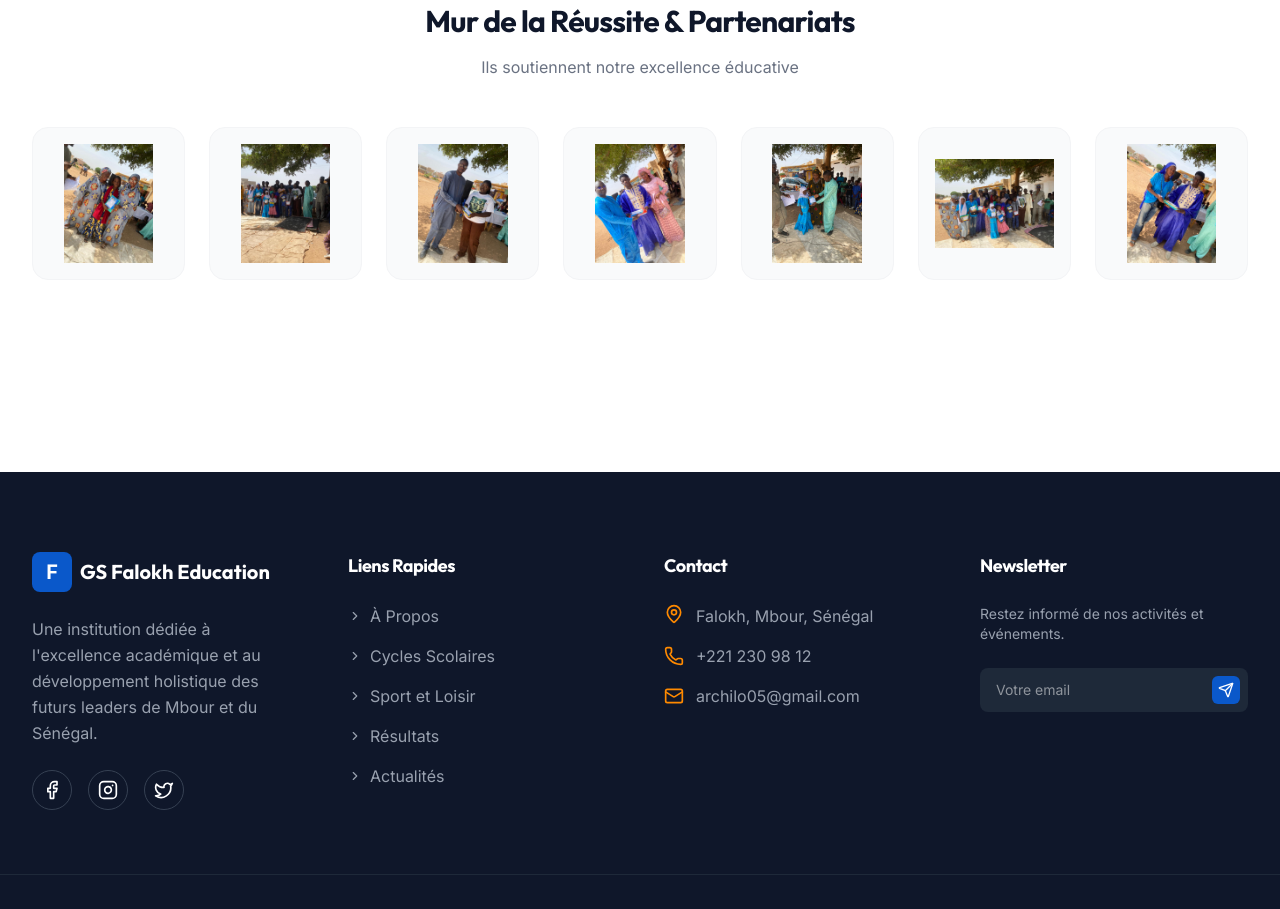
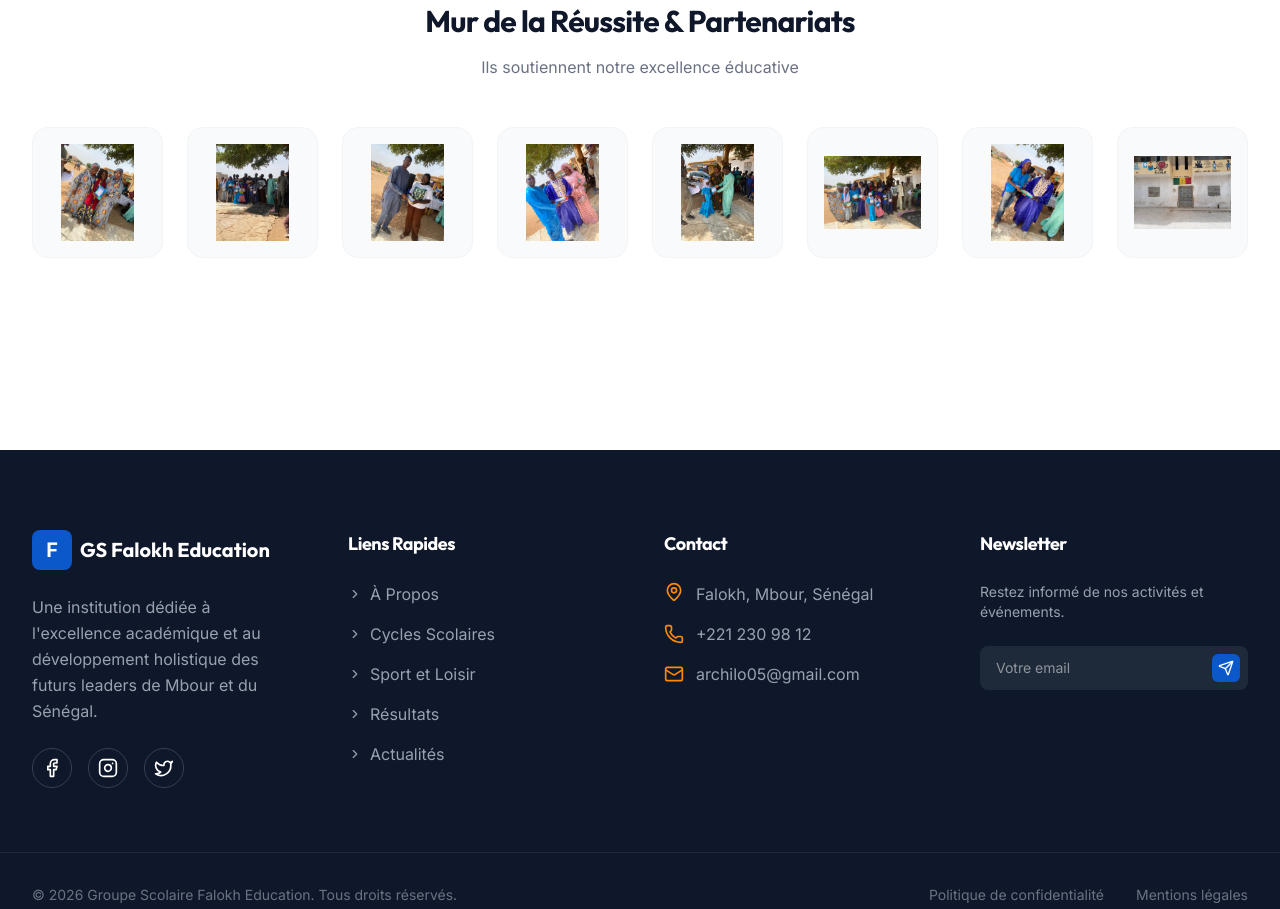
Before and after one commit to keurballa/GS-Falokh-Education, a React (Vite) app: page /results in a window 1280 px wide. Shown: the part 1660-2569 px from the top of the page. Built offline with nearby package versions, Linux system fonts and the light colour scheme.

Commit message:
feat: Add new achievement image and display
Introduces a new image, `img27.jpeg`, to showcase student achievements and partnerships. The image is added to the carousel on the Home page and to the gallery on the Results page, improving the visual representation of success and partner support.

```diff
--- a/src/pages/Home.tsx
+++ b/src/pages/Home.tsx
@@ -409,7 +409,8 @@ export default function Home() {
               '/images/img23.jpeg',
               '/images/img24.jpeg',
               '/images/img25.jpeg',
-              '/images/img26.jpeg'
+              '/images/img26.jpeg',
+              '/images/img27.jpeg'
             ].map((img, i) => (
               <motion.div
                 key={i}
--- a/src/pages/Results.tsx
+++ b/src/pages/Results.tsx
@@ -1,5 +1,6 @@
-import { motion } from 'motion/react';
-import { Trophy, Award, CheckCircle2, Star, TrendingUp } from 'lucide-react';
+import { useState } from 'react';
+import { motion, AnimatePresence } from 'motion/react';
+import { Trophy, Award, CheckCircle2, Star, TrendingUp, X } from 'lucide-react';
 
 const fadeIn = {
   hidden: { opacity: 0, y: 20 },
@@ -7,6 +8,7 @@ const fadeIn = {
 };
 
 export default function Results() {
+  const [selectedImg, setSelectedImg] = useState<string | null>(null);
   const stats = [
     { label: 'Réussite au CFEE', value: '93%', color: 'text-brand-blue', bg: 'bg-brand-blue/10' },
     { label: 'Entrée en 6e', value: '98%', color: 'text-brand-orange', bg: 'bg-brand-orange/10' },
@@ -157,9 +159,13 @@ export default function Results() {
             <h2 className="text-3xl font-display font-bold text-brand-dark mb-4">Mur de la Réussite & Partenariats</h2>
             <p className="text-gray-500">Ils soutiennent notre excellence éducative</p>
           </div>
-          <div className="grid grid-cols-2 md:grid-cols-4 lg:grid-cols-7 gap-6">
-            {[20, 21, 22, 23, 24, 25, 26].map((num) => (
-              <div key={num} className="aspect-square bg-gray-50 rounded-2xl overflow-hidden group border border-gray-100 hover:shadow-lg transition-all">
+          <div className="grid grid-cols-2 md:grid-cols-4 lg:grid-cols-8 gap-6">
+            {[20, 21, 22, 23, 24, 25, 26, 27].map((num) => (
+              <div
+                key={num}
+                className="aspect-square bg-gray-50 rounded-2xl overflow-hidden group border border-gray-100 hover:shadow-lg transition-all cursor-pointer"
+                onClick={() => setSelectedImg(`/images/img${num}.jpeg`)}
+              >
                 <img
                   src={`/images/img${num}.jpeg`}
                   alt={`Distinction ${num}`}
@@ -168,6 +174,35 @@ export default function Results() {
               </div>
             ))}
           </div>
+
+          <AnimatePresence>
+            {selectedImg && (
+              <motion.div
+                initial={{ opacity: 0 }}
+                animate={{ opacity: 1 }}
+                exit={{ opacity: 0 }}
+                onClick={() => setSelectedImg(null)}
+                className="fixed inset-0 z-[100] bg-brand-dark/90 backdrop-blur-md flex items-center justify-center p-4 md:p-8"
+              >
+                <motion.button
+                  initial={{ scale: 0, rotate: -90 }}
+                  animate={{ scale: 1, rotate: 0 }}
+                  className="absolute top-8 right-8 text-white bg-brand-blue p-3 rounded-full shadow-xl hover:scale-110 transition-transform"
+                >
+                  <X size={24} />
+                </motion.button>
+                <motion.img
+                  initial={{ scale: 0.8, opacity: 0 }}
+                  animate={{ scale: 1, opacity: 1 }}
+                  exit={{ scale: 0.8, opacity: 0 }}
+                  src={selectedImg}
+                  alt="Enlarged result"
+                  className="max-w-full max-h-[80vh] object-contain rounded-2xl shadow-2xl bg-white p-8"
+                  onClick={(e) => e.stopPropagation()}
+                />
+              </motion.div>
+            )}
+          </AnimatePresence>
         </motion.div>
       </section>
     </div>
```
Also changed, not shown: public/images/img27.jpeg (added).
